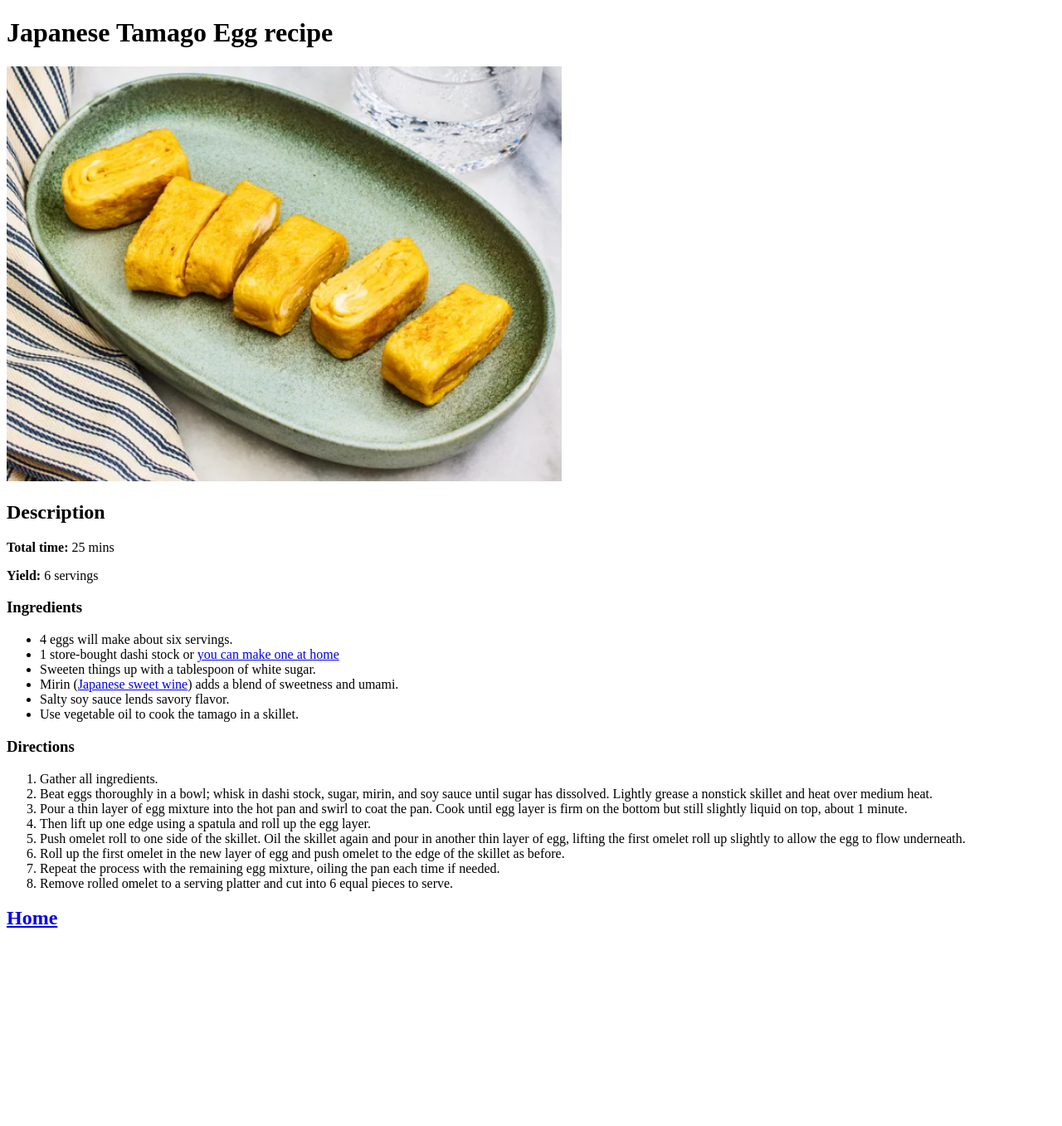
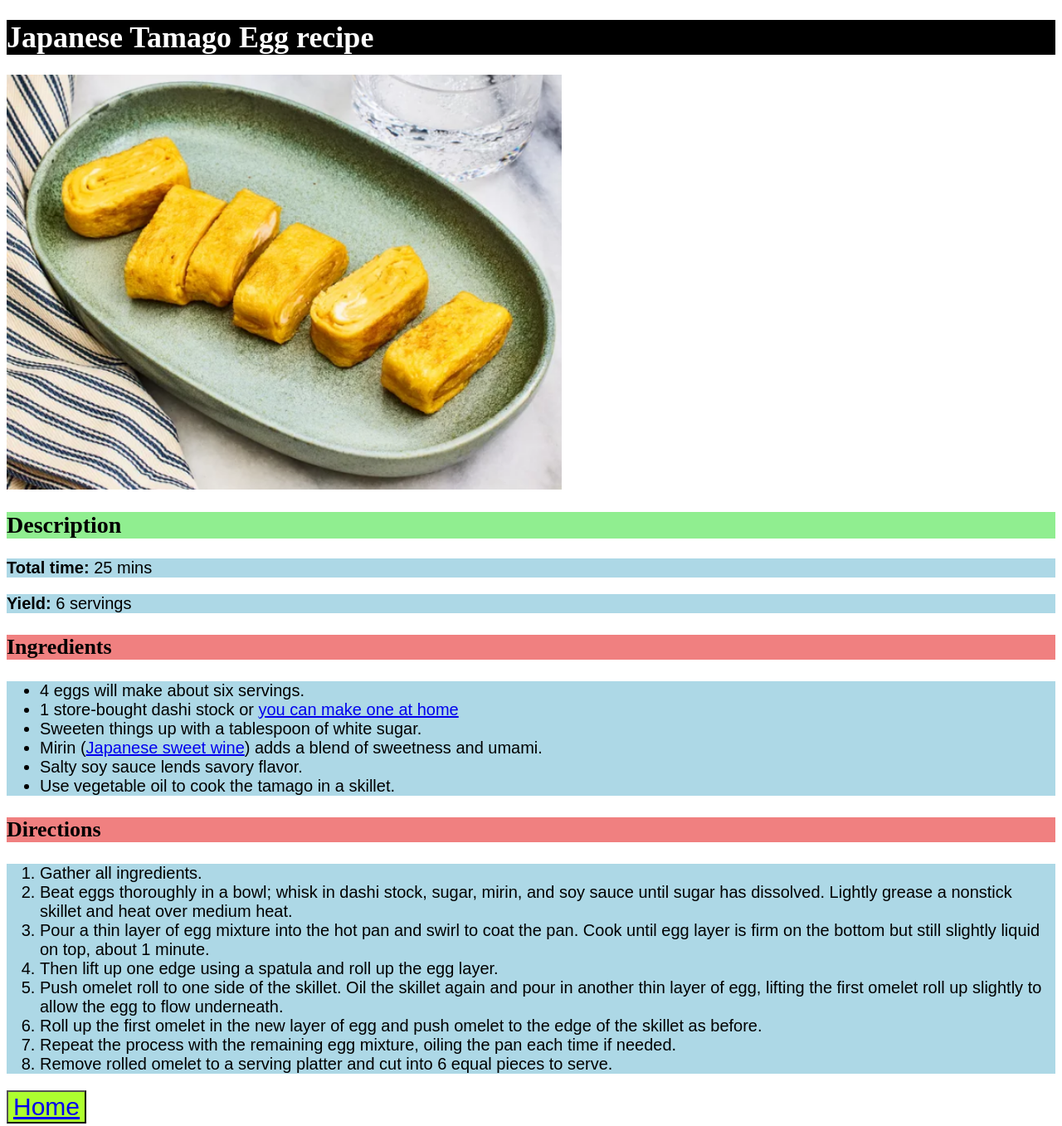
Before and after one commit to Thajez/odin-recipes, a plain HTML site: page recipes/japanese-tamago-egg.html in a window 1280 px wide. Shown: the whole page at 83% size. Before the commit the page ends 1140 px from the top, so only its background shows below. Drawn offline with Linux system fonts and the light colour scheme.

Commit message:
Didn't save everything so a recommit.

```diff
--- a/recipes/japanese-tamago-egg.html
+++ b/recipes/japanese-tamago-egg.html
@@ -7,16 +7,17 @@
     </head>
     <body>
         <header>
-            <h1>Japanese Tamago Egg recipe</h1>
+            <h1 class="website-name">Japanese Tamago Egg recipe</h1>
+            <link rel="stylesheet" href="../style.css">
         </header>
         <img src="../images/tamagoeggimage.png" alt="Japanese Tamago Egg Picture" height="500" length="500">
         <p><h2>Description</h2></p>
-        <p><strong>Total time: </strong>25 mins</p>
-        <p><strong>Yield: </strong>6 servings</p>
+        <p class="desc"> <strong>Total time: </strong>25 mins</p>
+        <p class="desc"> <strong>Yield: </strong>6 servings</p>
 
         <section>
             <h3>Ingredients</h3>
-            <ul>
+            <ul class="ingredient desc">
                 <li>4 eggs will make about six servings. </li>
                 <li>1 store-bought dashi stock or <a href="https://www.allrecipes.com/recipe/175594/dashi-stock-konbudashi/" target="_blank" rel="noopener noreferrer">you can make one at home</a></li>
                 <li>Sweeten things up with a tablespoon of white sugar. </li>
@@ -28,7 +29,7 @@
 
         <section>
             <h3>Directions</h3>
-            <ol>
+            <ol class="direction desc">
                 <li>Gather all ingredients. </li>
                 <li>Beat eggs thoroughly in a bowl; whisk in dashi stock, sugar, mirin, and soy sauce until sugar has dissolved. Lightly grease a nonstick skillet and heat over medium heat. </li>
                 <li>Pour a thin layer of egg mixture into the hot pan and swirl to coat the pan. Cook until egg layer is firm on the bottom but still slightly liquid on top, about 1 minute. </li>
@@ -40,6 +41,6 @@
             </ol>
         </section>
 
-        <h2><a href="../index.html">Home</a></h2>
+        <button class="home-button"><a href="../index.html">Home</a></button>
     </body>
 </html>
```
Also changed, not shown: recipes/mint-chicken.html (+5 -5 lines).
